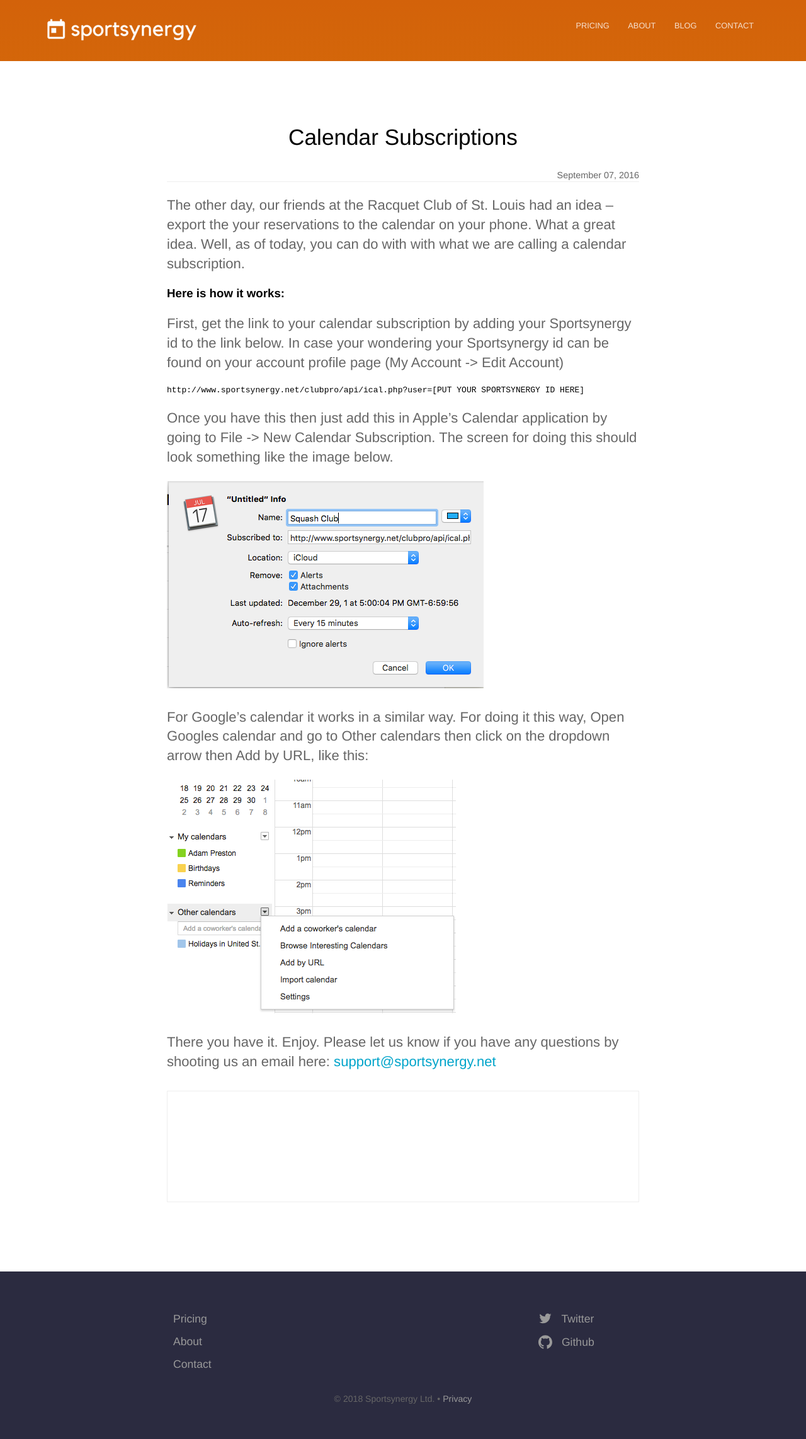
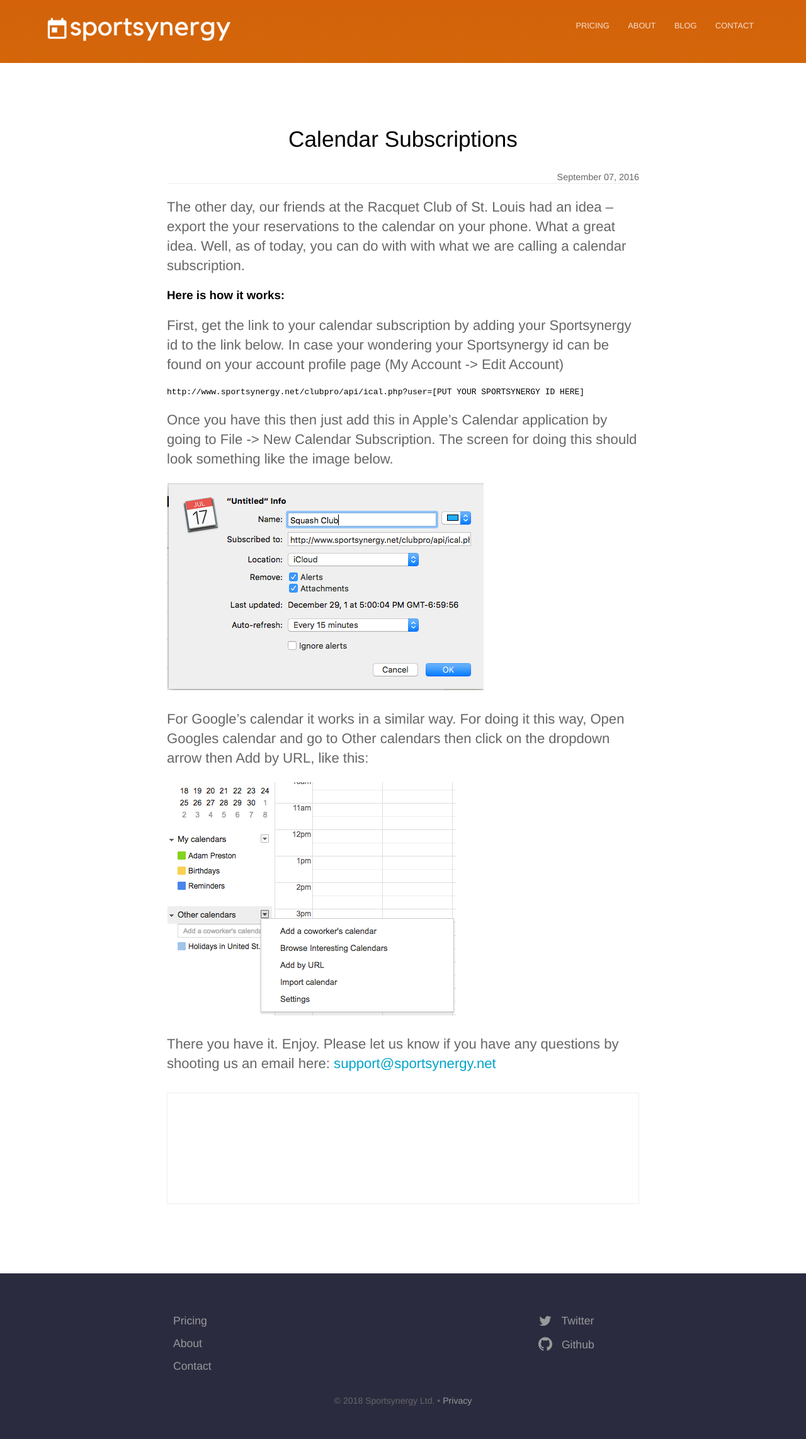
Before and after one commit to sportsynergy/sportsynergy.github.com, a Jekyll site: the page built from _posts/2016-09-07-calendar-subscriptions.md, in a window 1280 px wide. Shown: the whole page at 63% size. Built offline with Jekyll 4.4.1, drawn with Linux system fonts in a browser that asks for light colours; nearby versions of some CDN libraries; our own code applies the rules of GitHub Pages for plain Markdown files.

Commit message:
replaced bad quality logo

```diff
--- a/_layouts/default.html
+++ b/_layouts/default.html
@@ -25,7 +25,7 @@
 	<body>
 		<header>
 			<div class="container">
-				<div class="sportsynergy"><a href="{{ site.baseurl }}/"><img src="{{ site.baseurl }}/images/logo.png" alt="Sportsynergy Logo"  /></a></div>
+				<div class="sportsynergy"><a href="{{ site.baseurl }}/"><img src="{{ site.baseurl }}/images/sportsynergy.png" alt="Sportsynergy Logo"  width="300px" /></a></div>
 				{% include navigation.html %}
 			</div>
 		</header>
```
Also changed, not shown: images/sportsynergy.png (added).
